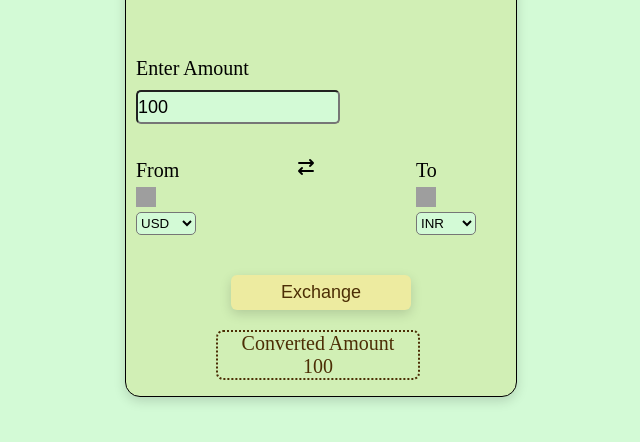
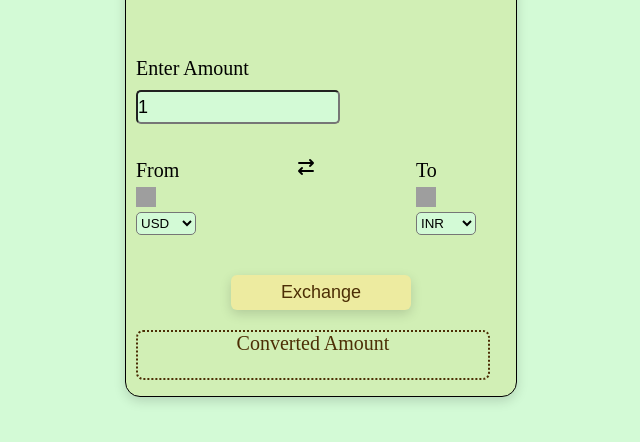
Before and after one commit to sumit123-pixel/Currency-converter, a plain HTML site: page index.html in a window 1280 px wide. Shown: the part 144-586 px from the top of the page, without its empty margins (319-959 px from the left). Drawn offline with nearby package versions, Linux system fonts and the light colour scheme; grey boxes are pictures that could not be loaded.

Commit message:
currency convertor

```diff
--- a/index.html
+++ b/index.html
@@ -14,7 +14,7 @@
      <div id="amount">
       <form>
         <p>Enter Amount</p>
-        <input value="100" type="number">
+        <input value="1" type="number">
       </form>
      </div>
      <div id="from-to">
@@ -39,7 +39,9 @@
      </div>
      <div id="converted-amt">
       <p>Converted Amount</p>
-      <p  id="msg">100</p>
+      <p  id="msg">
+      <br>
+      </p>
      </div>
     </div>
 </body>
--- a/script.js
+++ b/script.js
@@ -37,7 +37,7 @@ btn.addEventListener("click",async (evt)=>{
    let amount = document.querySelector("#amount input");
    let amtVal = amount.value;
    if(amtVal==="" || amtVal<0){
-    amtVal.value=1;
+    amtVal.value="1";
     amount.value="1";
    }
 
@@ -45,7 +45,7 @@ btn.addEventListener("click",async (evt)=>{
 
    let response = await fetch(URL);
 
-   let data =response.json;
+   let data =await response.json();
    let rate = data[fromCurr.value.toLowerCase()][toCurr.value.toLowerCase()];
    console.log(rate);
 
--- a/style.css
+++ b/style.css
@@ -111,8 +111,7 @@ body{
     flex-direction: column;
     border:dotted;
     border-width:2px;
-    width:200px;
+    width:350px;
     border-radius:7px;
     color:#4C2E05;
-    margin-left:80px;
 }
```
